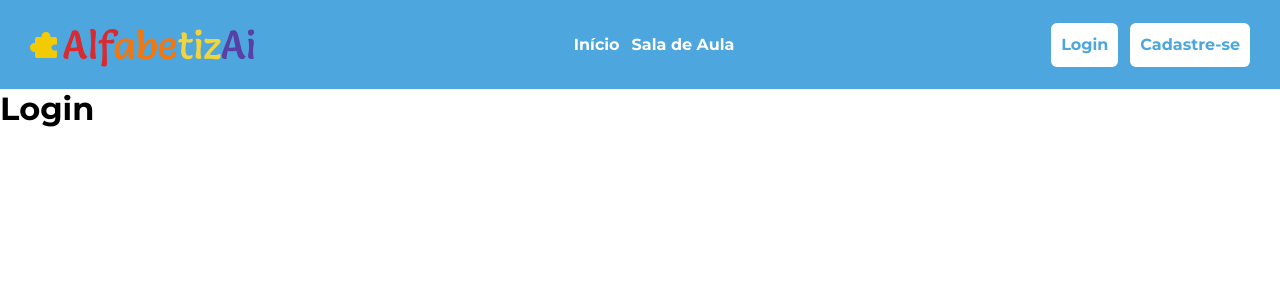
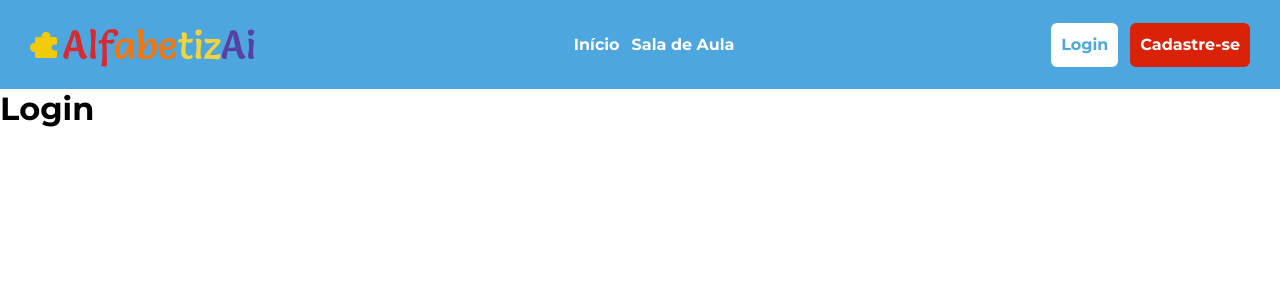
Before and after one commit to andr3felipe/alfabetizAi-react, a React (Vite) app: page /login in a window 1280 px wide. Shown: the top 300 px of the page. Built offline with nearby package versions, Linux system fonts and the light colour scheme.

Commit message:
add: navbutton styles

```diff
--- a/src/components/Header/index.tsx
+++ b/src/components/Header/index.tsx
@@ -29,32 +29,60 @@ export const Header = () => {
         <S.Navigation>
           <ul>
             <li>
-              <NavButton to="/login">Login</NavButton>
+              <NavButton backgroundColor="white" color="blue-light" to="/login">
+                Login
+              </NavButton>
             </li>
             <li>
-              <NavButton to="/cadastro">Cadastre-se</NavButton>
+              <NavButton
+                backgroundColor="red-dark"
+                color="white"
+                to="/cadastro"
+              >
+                Cadastre-se
+              </NavButton>
             </li>
           </ul>
         </S.Navigation>
         <HeaderMobile toggleMenu={toggleMenu} open={open}>
           <S.MobileNavigation>
             <li>
-              <NavButton to="/" onClick={() => setOpen(false)}>
+              <NavButton
+                backgroundColor="white"
+                color="blue-light"
+                to="/"
+                onClick={() => setOpen(false)}
+              >
                 Início
               </NavButton>
             </li>
             <li>
-              <NavButton to="/saladeaula" onClick={() => setOpen(false)}>
+              <NavButton
+                backgroundColor="white"
+                color="blue-light"
+                to="/saladeaula"
+                onClick={() => setOpen(false)}
+              >
                 Sala de Aula
               </NavButton>
             </li>
             <li>
-              <NavButton to="/login" onClick={() => setOpen(false)}>
+              <NavButton
+                backgroundColor="white"
+                color="blue-light"
+                to="/login"
+                onClick={() => setOpen(false)}
+              >
                 Login
               </NavButton>
             </li>
             <li>
-              <NavButton to="/cadastro" onClick={() => setOpen(false)}>
+              <NavButton
+                backgroundColor="white"
+                color="blue-light"
+                to="/cadastro"
+                onClick={() => setOpen(false)}
+              >
                 Cadastre-se
               </NavButton>
             </li>
--- a/src/components/HeaderMobile/index.tsx
+++ b/src/components/HeaderMobile/index.tsx
@@ -15,7 +15,7 @@ const HeaderMobile = ({ children, toggleMenu, open }: HeaderMobileProps) => {
       <Button onClick={toggleMenu}>
         <MenuIcon sx={{ color: "#fff" }} fontSize="large" />
       </Button>
-      <Drawer anchor={"right"} open={open}>
+      <Drawer anchor={"right"} open={open} onClose={toggleMenu}>
         {children}
       </Drawer>
     </Menu>
--- a/src/components/NavButton/index.tsx
+++ b/src/components/NavButton/index.tsx
@@ -1,18 +1,17 @@
-import React from "react";
+import React, { ComponentProps } from "react";
 import { Button } from "./styles";
+import { NavLink } from "react-router-dom";
 
-interface NavButtonProps {
+export interface NavButtonProps extends ComponentProps<typeof NavLink> {
   children: React.ReactNode;
   to: string;
   onClick?: () => void;
+  color?: "white" | "blue-light";
+  backgroundColor: "blue-light" | "red-dark" | "white";
 }
 
-const NavButton = ({ to, onClick, children }: NavButtonProps) => {
-  return (
-    <Button to={to} onClick={onClick}>
-      {children}
-    </Button>
-  );
+const NavButton = ({ children, ...rest }: NavButtonProps) => {
+  return <Button {...rest}>{children}</Button>;
 };
 
 export default NavButton;
--- a/src/components/NavButton/styles.ts
+++ b/src/components/NavButton/styles.ts
@@ -1,15 +1,25 @@
-import { NavLink } from 'react-router-dom';
-import styled from 'styled-components';
+import { NavLink } from "react-router-dom";
+import styled from "styled-components";
+import { NavButtonProps } from ".";
 
-export const Button = styled(NavLink)`
+type ButtonProps = Pick<NavButtonProps, "color" | "backgroundColor">;
+
+export const Button = styled(NavLink)<ButtonProps>`
   cursor: pointer;
   display: block;
-  background-color: ${(props) => props.theme.white};
-  color: ${(props) => props.theme['blue-light']};
+  background-color: ${(props) => props.theme[props.backgroundColor]};
+  color: ${(props) =>
+    props.color ? props.theme[props.color] : props.theme.white};
   font-size: 1rem;
   line-height: 1.5;
   font-weight: 700;
   padding: 10px;
   border-radius: 6px;
   text-align: center;
+  transition: all 0.2s ease-in-out;
+
+  &:hover {
+    opacity: 0.85;
+    color: ${(props) => props.theme["blue-dark"]};
+  }
 `;
--- a/src/pages/_layouts/default.tsx
+++ b/src/pages/_layouts/default.tsx
@@ -7,9 +7,7 @@ export function DefaultLayout() {
     <>
       <Header />
 
-      <div>
-        <Outlet />
-      </div>
+      <Outlet />
     </>
   );
 }
--- a/src/styles/themes/default.ts
+++ b/src/styles/themes/default.ts
@@ -1,9 +1,12 @@
 export const defaultTheme = {
-  'purple-light': '#A367B1',
-  'purple-dark': '#392467',
-  'blue-light': '#4DA6DD',
-  'blue-dark': '#181E2A',
-  yellow: '#F2D43D',
-  white: '#fff',
-  background: '#ECF2FF',
+  "purple-light": "#A367B1",
+  "purple-dark": "#392467",
+  "blue-light": "#4DA6DD",
+  "blue-dark": "#181E2A",
+  "red-dark": "#D92208",
+  orange: "#F3770E",
+
+  yellow: "#F2D43D",
+  white: "#fff",
+  background: "#ECF2FF",
 };
--- a/src/styles/themes/global.ts
+++ b/src/styles/themes/global.ts
@@ -1,4 +1,4 @@
-import { createGlobalStyle } from 'styled-components';
+import { createGlobalStyle } from "styled-components";
 
 export const GlobalStyle = createGlobalStyle`
 * {
```
